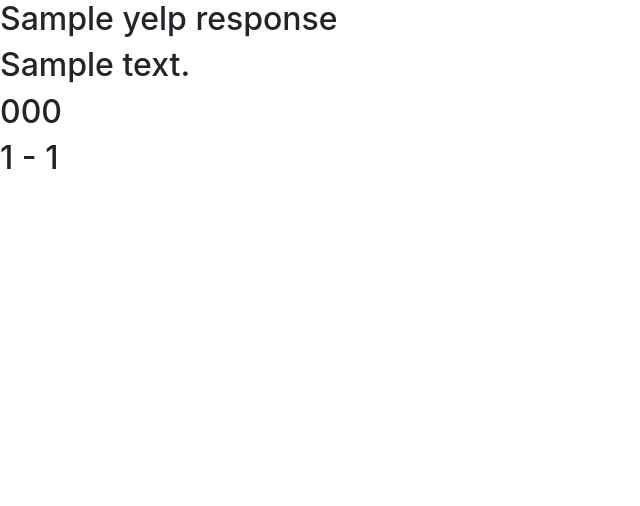
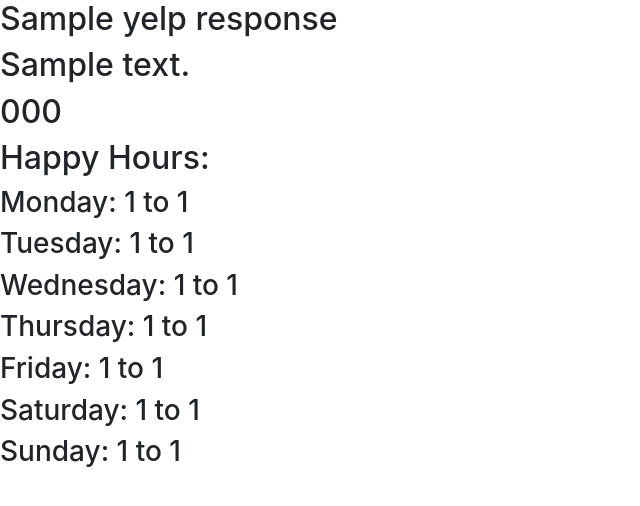
Before and after one commit to elizabethau/hh-finder, a Flask app: template templates/details.html in a window 1280 px wide. Shown: the top 506 px of the page, without its empty margins (0-640 px from the left). Run offline with Flask 2, Linux system fonts and the light colour scheme; tables that the repository leaves empty hold one stand-in row (values such as "Sample post"); the template is opened without the code that fills it: values that come from a table or form of the project are taken from there, most other values are stand-ins (such as "Sample title", 1, 10 or a date in 2020); some libraries are stand-ins or nearby versions.

Commit message:
looks pretty

```diff
--- a/model.py
+++ b/model.py
@@ -28,7 +28,7 @@
 
     def __repr__(self):
 
-        return f"Happy hour on {self.day} is from {self.start} to {self.end}"
+        return f"{self.start} to {self.end}"
 
 
 def connect_to_db(app):
--- a/server.py
+++ b/server.py
@@ -14,7 +14,7 @@
 from utils import send_api_request, send_api_request2
 # for API use
 
-from datetime import date
+from datetime import date, datetime
 
 
 app = Flask(__name__)
@@ -52,17 +52,19 @@
 
     day_int = date.today().weekday()
     day_str = date.today().strftime('%A')
+    time = datetime.now().strftime("%I:%M %p")
 
     for business in yelp_businesses:
 
-        happyhour = Happyhour.query.filter_by(yelp_id=business['id']).first()
+        happyhour = Happyhour.query.filter_by(yelp_id=business['id'], day=day_int).first()
+
         business["happyhour"] = happyhour
-
 
     return render_template("results.html",
                            businesses=yelp_businesses,
                            user_location=user_location,
-                           day_str=day_str)
+                           day_str=day_str,
+                           time=time)
 
 
 @app.route("/details/<yelp_id>")
@@ -71,11 +73,23 @@
 
     yelp_response = send_api_request2(yelp_id)
 
-    happyhour = Happyhour.query.filter_by(yelp_id=yelp_id).first()
+    monday = Happyhour.query.filter_by(yelp_id=yelp_id, day=0).first()
+    tuesday = Happyhour.query.filter_by(yelp_id=yelp_id, day=1).first()
+    wednesday = Happyhour.query.filter_by(yelp_id=yelp_id, day=2).first()
+    thursday = Happyhour.query.filter_by(yelp_id=yelp_id, day=3).first()
+    friday = Happyhour.query.filter_by(yelp_id=yelp_id, day=4).first()
+    saturday = Happyhour.query.filter_by(yelp_id=yelp_id, day=5).first()
+    sunday = Happyhour.query.filter_by(yelp_id=yelp_id, day=6).first()
 
     return render_template("details.html",
                             yelp_response=yelp_response,
-                            happyhour=happyhour)
+                            monday=monday,
+                            tuesday=tuesday,
+                            wednesday=wednesday,
+                            thursday=thursday,
+                            friday=friday,
+                            saturday=saturday,
+                            sunday=sunday)
 
 
 @app.route("/submit")
--- a/templates/details.html
+++ b/templates/details.html
@@ -4,5 +4,12 @@
 <h2>{{yelp_response.name}}</h2>
 <h2>{{yelp_response.location.address1}}</h2>
 <h2>{{yelp_response.display_phone}}</h2>
-<h2>{{happyhour.start}} - {{happyhour.end}}</h2>
+<h2>Happy Hours:</h2>
+<h3>Monday: {{monday}} </h3>
+<h3>Tuesday: {{tuesday}}</h3>
+<h3>Wednesday: {{wednesday}}</h3>
+<h3>Thursday: {{thursday}}</h3>
+<h3>Friday: {{friday}}</h3>
+<h3>Saturday: {{saturday}}</h3>
+<h3>Sunday: {{sunday}}</h3>
 {% endblock %}
--- a/utils.py
+++ b/utils.py
@@ -2,7 +2,7 @@
 
 def send_api_request(user_input):
 
-    url = "https://api.yelp.com/v3/businesses/search?location=" + user_input
+    url = "https://api.yelp.com/v3/businesses/search?location=" + user_input + "&categories=nightlife"
 
     payload = {}
     headers = {
```
Also changed, not shown: templates/results.html (+7 -3 lines), 1 other file.
